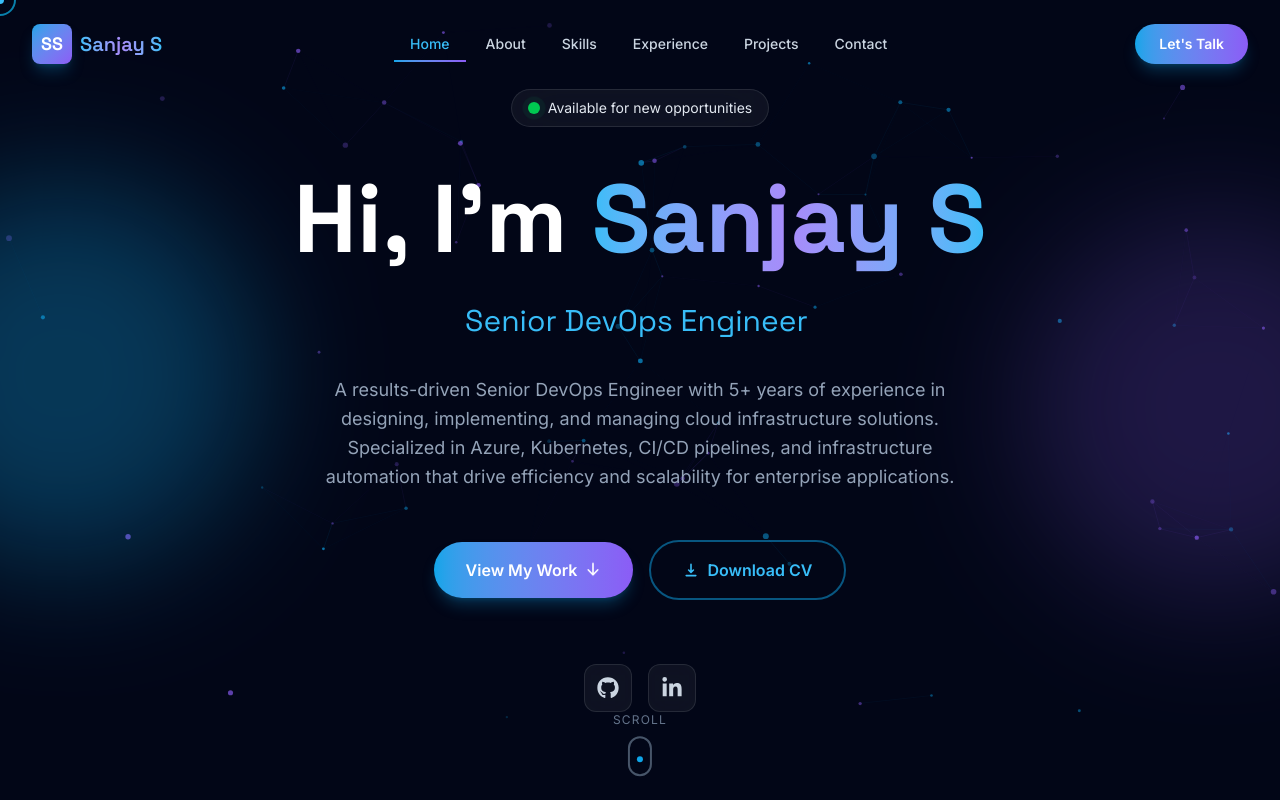
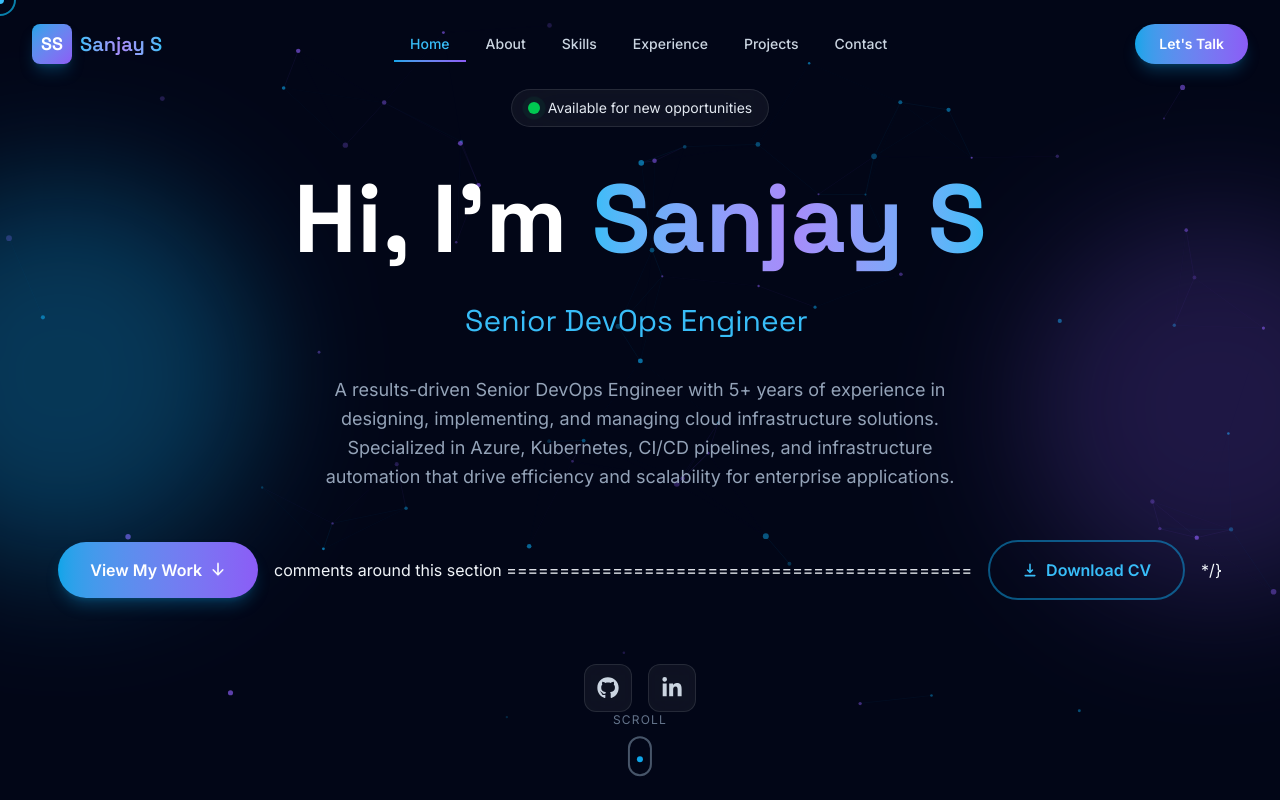
Before and after one commit to SanjaySundarMurthy/Sanjay-portfolio, a React (Vite) app: page / in a window 1280 px wide. Shown: the top 800 px of the page. Built offline with nearby package versions, Linux system fonts and the light colour scheme.

Commit message:
Disabled Download CV button

```diff
--- a/src/components/Hero.jsx
+++ b/src/components/Hero.jsx
@@ -141,6 +141,11 @@ const Hero = ({ setCursorVariant }) => {
             View My Work
             <HiArrowDown className="animate-bounce" />
           </motion.a>
+          {/*
+          ============================================
+          DOWNLOAD CV BUTTON - CURRENTLY DISABLED
+          To enable: Remove the {/* and */} comments around this section
+          ============================================
           <motion.a
             href="/Sanjay_S_Resume.pdf"
             download="Sanjay_S_Resume.pdf"
@@ -153,6 +158,7 @@ const Hero = ({ setCursorVariant }) => {
             <HiDownload />
             Download CV
           </motion.a>
+          */}
         </motion.div>
 
         {/* Social Links */}
```
